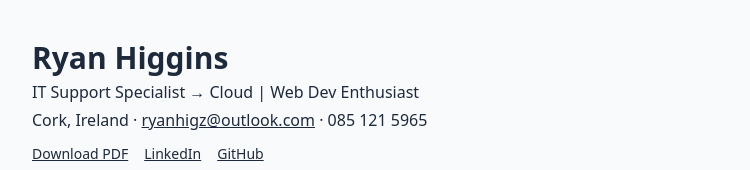
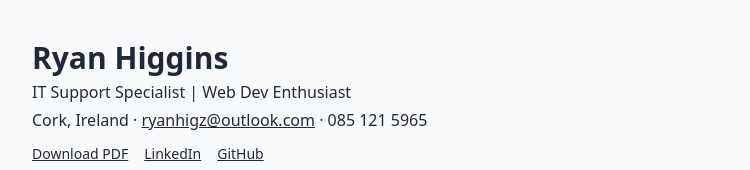
Before and after one commit to RHigz/ryan-cv-site, a plain HTML site: page index.html in a window 1280 px wide. Shown: the top 170 px of the page, without its empty margins (264-1014 px from the left). Drawn offline with nearby package versions, Linux system fonts and the light colour scheme.

Commit message:
Add files via upload

```diff
--- a/index.html
+++ b/index.html
@@ -14,7 +14,7 @@
   <main class="max-w-3xl mx-auto p-6 md:p-10">
     <header class="mb-8">
       <h1 class="text-3xl font-bold">Ryan Higgins</h1>
-      <p class="mt-1">IT Support Specialist → Cloud | Web Dev Enthusiast</p>
+      <p class="mt-1">IT Support Specialist | Web Dev Enthusiast</p>
       <p class="mt-1">Cork, Ireland · <a class="underline" href="mailto:ryanhigz@outlook.com">ryanhigz@outlook.com</a> · 085 121 5965</p>
       <div class="mt-3 flex gap-4 text-sm">
         <a class="underline" href="cv.pdf">Download PDF</a>
```
